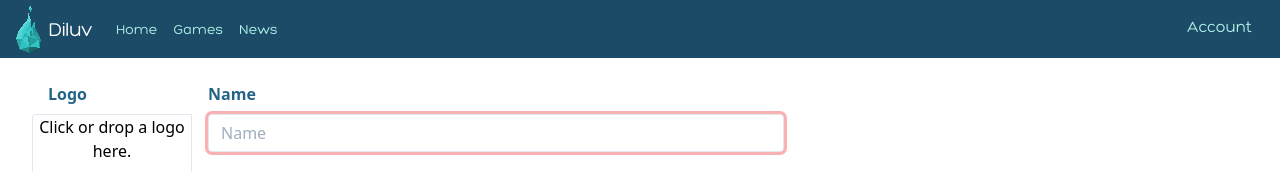
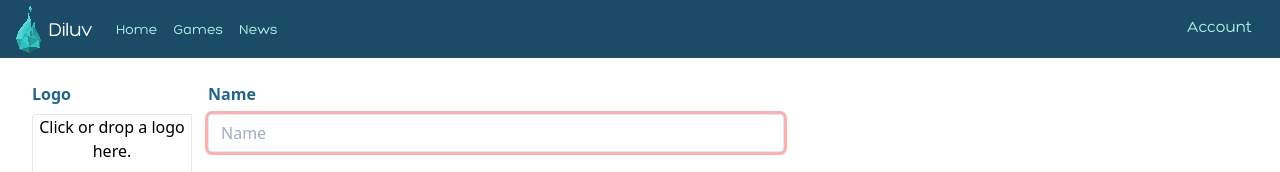
Before and after one commit to Diluv/Diluv-Website, a Next.js app: page /games/1/1/create in a window 1280 px wide. Shown: the top 172 px of the page. Built offline with nearby package versions, Linux system fonts and the light colour scheme; what axios-auth-refresh, tailwindcss-elevation, tailwindcss-spinner, tailwindcss-triangle-after would draw is missing.

Commit message:
fix random offset

```diff
--- a/src/pages/games/[game_slug]/[project_types_slug]/create.tsx
+++ b/src/pages/games/[game_slug]/[project_types_slug]/create.tsx
@@ -93,7 +93,7 @@ function ProjectCreatePage({gameSlug, projectTypesSlug}: Props) {
           <form className=" rounded px-8 pt-6 pb-8 mb-4">
             <div className="max-w-sm lg:max-w-full lg:flex pb-3">
               <div className="mb-2">
-                <label className="inline-block px-4 font-bold text-diluv-700 text-md font-bold mb-2" htmlFor="logo">
+                <label className="inline-block font-bold text-diluv-700 text-md font-bold mb-2" htmlFor="logo">
                   Logo
                 </label>
                 <div className="lg:h-40 lg:w-40 flex-none bg-cover rounded-t lg:rounded-t-none lg:rounded-l text-center overflow-hidden border"
```
